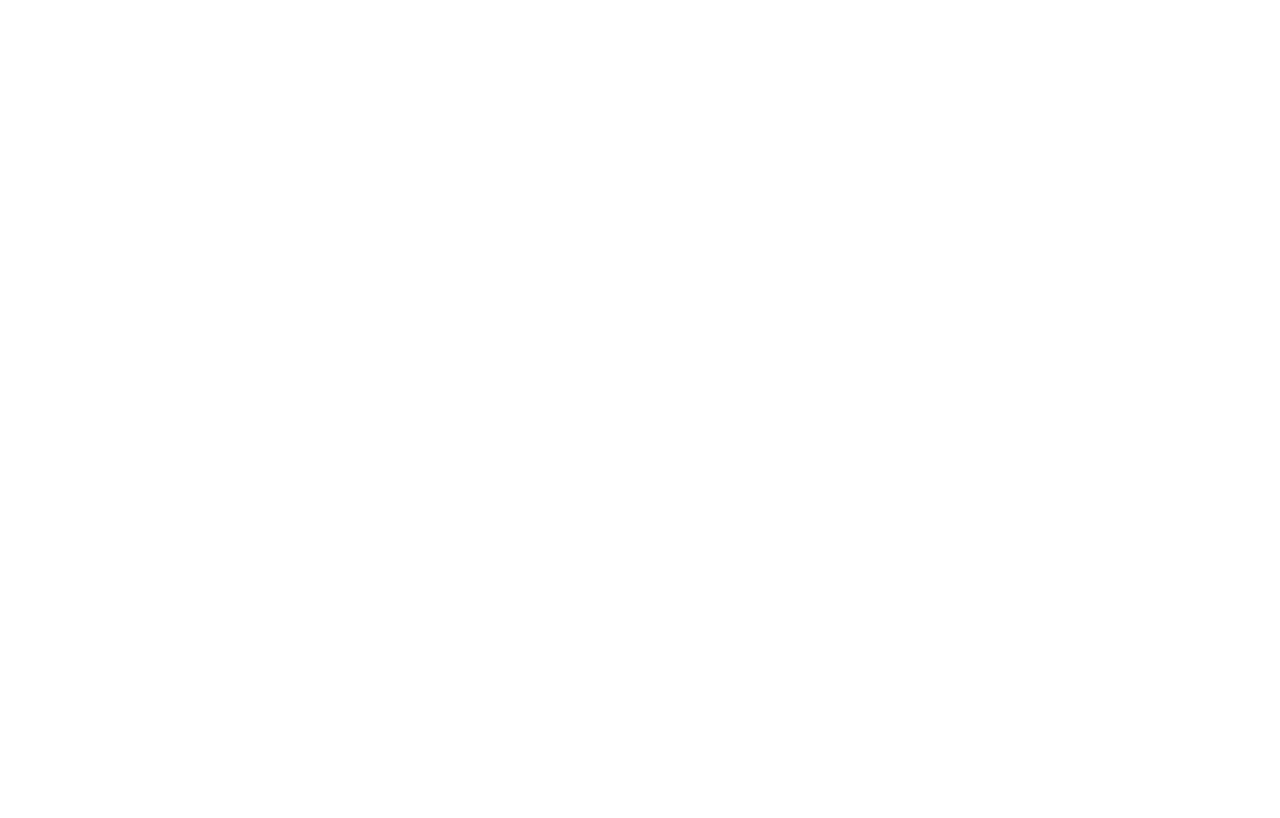
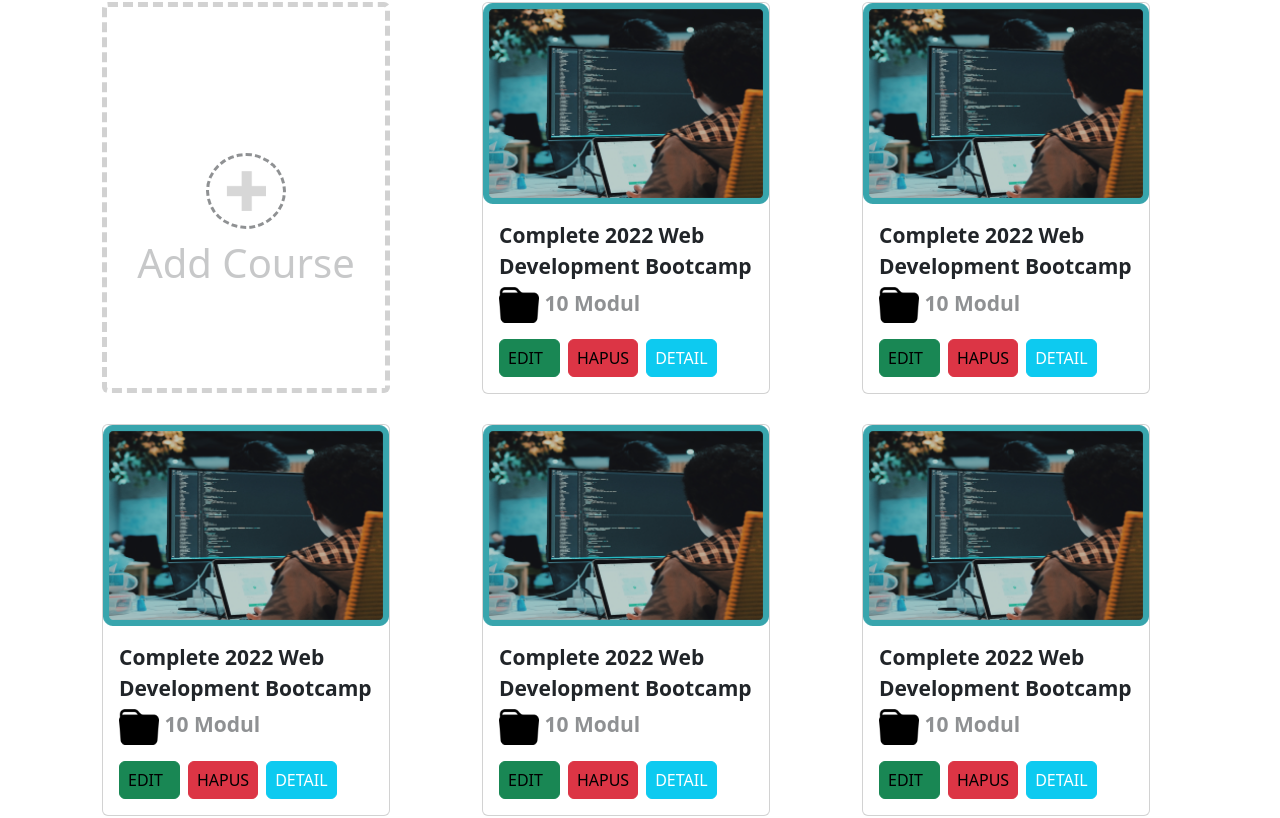
Before and after one commit to ervindwik/fe-comdev, a React (Create React App) app: page /profile/mycourse in a window 1280 px wide. Before the commit this address had no page. Shown: the part 226-1044 px from the top of the page. Before the commit the page ends 800 px from the top, so only its background shows below. Built offline with nearby package versions, Linux system fonts and the light colour scheme.

Commit message:
my course page

```diff
--- a/src/App.js
+++ b/src/App.js
@@ -4,6 +4,7 @@
 import Profile from "./Pages/Profile";
 import SettingProfile from "./Pages/SettingProfile";
 import SettingPassword from "./Pages/SettingPassword";
+import MyCourse from "./Pages/MyCourse";
 
 function App() {
   return (
@@ -12,6 +13,7 @@
       <Route path="/profile" element={<Profile />} />
       <Route path="/profile/settingprofile" element={<SettingProfile />} />
       <Route path="/profile/settingpassword" element={<SettingPassword />} />
+      <Route path="/profile/mycourse" element={<MyCourse />} />
     </Routes>
   );
 }
--- a/src/Components/ContentDashboard.jsx
+++ b/src/Components/ContentDashboard.jsx
@@ -109,9 +109,9 @@
                         <div class="col-md-4">
                             <img src={gambar4} class="img-fluid rounded-start" width={335} />
                         </div>
-                        <div class="col-md-8">
-                            <div class="card-body">
-                                <p class="card-text">
+                        <div className="col-md-8">
+                            <div className="card-body">
+                                <p className="card-text">
                                     “Lorem ipsum dolor sit amet, consectetur adipiscing elit,
                                     sed do eiusmod tempor incididunt ut labore et dolore
                                     magna aliqua. Ut enim ad minim veniam, quis nostrud
@@ -121,8 +121,8 @@
                                     Excepteur sint occaecat”
                                 </p><br />
 
-                                <p class="card-title">Michael Zaenal Ahmad</p>
-                                <p class="card-title">Web Developer at <b>PT Petik Emas Consulting</b></p>
+                                <p className="card-title">Michael Zaenal Ahmad</p>
+                                <p className="card-title">Web Developer at <b>PT Petik Emas Consulting</b></p>
                             </div>
                         </div>
                     </div>
--- /dev/null
+++ b/src/Components/MyCourseComp/CoursesList.jsx
@@ -0,0 +1,132 @@
+import React from "react";
+import { Container, Row, Col, Card } from "react-bootstrap";
+import gambar3 from "../../assets/dashboard-sec22.png";
+import gambar7 from "../../assets/rating.png";
+import add from "../../assets/add.png";
+import folder from "../../assets/folderIcon.png"
+const CoursesList = () => {
+    return (
+        <Container>
+            <Row>
+                {/* Add Course */}
+                <Col md={{ span: 4 }}>
+                    <Card style={{
+                        width: "18rem",
+                        borderWidth: 5,
+                        borderStyle: 'dashed',
+                    }}
+                        id="card-courses">
+                        <Card.Body>
+                            <Card.Text>
+                                <div
+                                style={{
+                                    padding:"5px 5px 5px 5px",
+                                    borderWidth :'5',
+                                    borderStyle:'dashed',
+                                    textAlign:'center',
+                                    width:'5rem',
+                                    margin:'auto',
+                                    marginTop:"130px",
+                                    opacity:'0.5',
+                                    borderRadius:'50%'
+                                 }}
+                                >
+                                    <a href="#">
+                                    <img src={add} width={40} style={{
+                                        paddingTop:"10px",
+                                        paddingBottom:"10px"
+                                     }} />
+                                    </a>
+
+                                </div>
+                                <span>
+                                    <h1 className="text-center" style={{
+                                        opacity :'0.5',
+                                        marginBottom:'85px',
+                                        marginTop:'10px'
+                                     }}>Add Course</h1>
+                                </span>
+
+                            </Card.Text>
+                        </Card.Body>
+                    </Card>
+                </Col>
+                {/* end add course */}
+                <Col md={{ span: 4 }}>
+                    <Card style={{ width: "18rem" }} id="card-courses">
+                        <Card.Img variant="top" src={gambar3} />
+                        <Card.Body>
+                            <p class="mb-1">Complete 2022 Web Development Bootcamp</p>
+                            <Card.Text>
+                                <img src={folder} width={40} /><span> 10 Modul</span>
+                            </Card.Text>
+                            <a href="#" className="btn btn-success pe-3 me-2 ps-2">EDIT</a>
+                            <a href="#" className="btn btn-danger pe-2 me-2 ps-2">HAPUS</a>
+                            <a href="#" className="btn btn-info pe-2 ps-2 text-white">DETAIL</a>
+                        </Card.Body>
+                    </Card>
+                </Col>
+                <Col ma={{ span: 4 }}>
+                    <Card style={{ width: "18rem" }} id="card-courses">
+                        <Card.Img variant="top" src={gambar3} />
+                        <Card.Body>
+                            <p class="mb-1">Complete 2022 Web Development Bootcamp</p>
+                            <Card.Text>
+                                <img src={folder} width={40} /><span> 10 Modul</span>
+                            </Card.Text>
+                            <a href="#" className="btn btn-success pe-3 me-2 ps-2">EDIT</a>
+                            <a href="#" className="btn btn-danger pe-2 me-2 ps-2">HAPUS</a>
+                            <a href="#" className="btn btn-info pe-2 ps-2 text-white">DETAIL</a>
+                        </Card.Body>
+                    </Card>
+                </Col>
+            </Row>
+            <Row>
+                <Col md={{ span: 4 }}>
+                    <Card style={{ width: "18rem" }} id="card-courses">
+                        <Card.Img variant="top" src={gambar3} />
+                        <Card.Body>
+                            <p class="mb-1">Complete 2022 Web Development Bootcamp</p>
+                            <Card.Text>
+                                <img src={folder} width={40} /><span> 10 Modul</span>
+                            </Card.Text>
+                            <a href="#" className="btn btn-success pe-3 me-2 ps-2">EDIT</a>
+                            <a href="#" className="btn btn-danger pe-2 me-2 ps-2">HAPUS</a>
+                            <a href="#" className="btn btn-info pe-2 ps-2 text-white">DETAIL</a>
+                        </Card.Body>
+                    </Card>
+                </Col>
+                <Col md={{ span: 4 }}>
+                    <Card style={{ width: "18rem" }} id="card-courses">
+                        <Card.Img variant="top" src={gambar3} />
+                        <Card.Body>
+                            <p class="mb-1">Complete 2022 Web Development Bootcamp</p>
+                            <Card.Text>
+                                <img src={folder} width={40} /><span> 10 Modul</span>
+                            </Card.Text>
+                            <a href="#" className="btn btn-success pe-3 me-2 ps-2">EDIT</a>
+                            <a href="#" className="btn btn-danger pe-2 me-2 ps-2">HAPUS</a>
+                            <a href="#" className="btn btn-info pe-2 ps-2 text-white">DETAIL</a>
+                        </Card.Body>
+                    </Card>
+                </Col>
+                <Col md={{ span: 4 }}>
+                    <Card style={{ width: "18rem" }} id="card-courses">
+                        <Card.Img variant="top" src={gambar3} />
+                        <Card.Body>
+                            <p class="mb-1">Complete 2022 Web Development Bootcamp</p>
+                            <Card.Text>
+                                <img src={folder} width={40} /><span> 10 Modul</span>
+                            </Card.Text>
+                            <a href="#" className="btn btn-success pe-3 me-2 ps-2">EDIT</a>
+                            <a href="#" className="btn btn-danger pe-2 me-2 ps-2">HAPUS</a>
+                            <a href="#" className="btn btn-info pe-2 ps-2 text-white">DETAIL</a>
+                        </Card.Body>
+                    </Card>
+                </Col>
+            </Row>
+        </Container>
+    );
+};
+
+export default CoursesList;
--- /dev/null
+++ b/src/Components/MyCourseComp/Header.jsx
@@ -0,0 +1,14 @@
+import React from 'react';
+import { Container } from 'react-bootstrap';
+
+const Header = () => {
+    return(
+        <Container>
+            <h1 style={{'margin-top' : '100px'}}>My Course</h1>
+        </Container>
+
+    )
+}
+
+
+export default Header
--- /dev/null
+++ b/src/Components/MyCourseComp/Line.jsx
@@ -0,0 +1,14 @@
+import React from 'react';
+import { Container } from 'react-bootstrap';
+import "../../Styles/Profile.css"
+
+const Line = () => {
+    return(
+        <Container>
+                 <hr className="line-pembatas mt-4" />
+        </Container>
+
+    )
+}
+
+export default Line
--- /dev/null
+++ b/src/Pages/MyCourse.jsx
@@ -0,0 +1,20 @@
+import React from 'react';
+import NavbarComp from '../Components/Navbar';
+import Header from '../Components/MyCourseComp/Header'
+import Line from '../Components/MyCourseComp/Line'
+import CoursesList from '../Components/MyCourseComp/CoursesList';
+import Footer from'../Components/Footer';
+const MyCourse = () => {
+return(
+    <>
+    <NavbarComp />
+    <Header />
+    <Line />
+    <CoursesList />
+    <Footer />
+    </>
+)
+}
+
+
+export default MyCourse
--- a/src/Styles/Dashboard.css
+++ b/src/Styles/Dashboard.css
@@ -1,5 +1,9 @@
 .section1 {
     margin-top: 100px;
+}
+
+.section3 .card-text{
+    font-weight: 0 !important;
 }
 
 .section1 > .container > .row > .col-md-6 > h1{
@@ -65,6 +69,8 @@
 .section2 p {
     font-weight: bold;
 }
+
+
 
 #line {
     border: none;
--- a/src/Styles/Navbar.css
+++ b/src/Styles/Navbar.css
@@ -54,7 +54,7 @@
   .oldGreen{
     background-color: #38A5AD !important;
   }
-  @media (min-width: 992px) {
+  @media (min-width: 1024px) {
     .searchBar{
       width: 400px !important;
     }
```
Also changed, not shown: src/assets/add.png (added).
